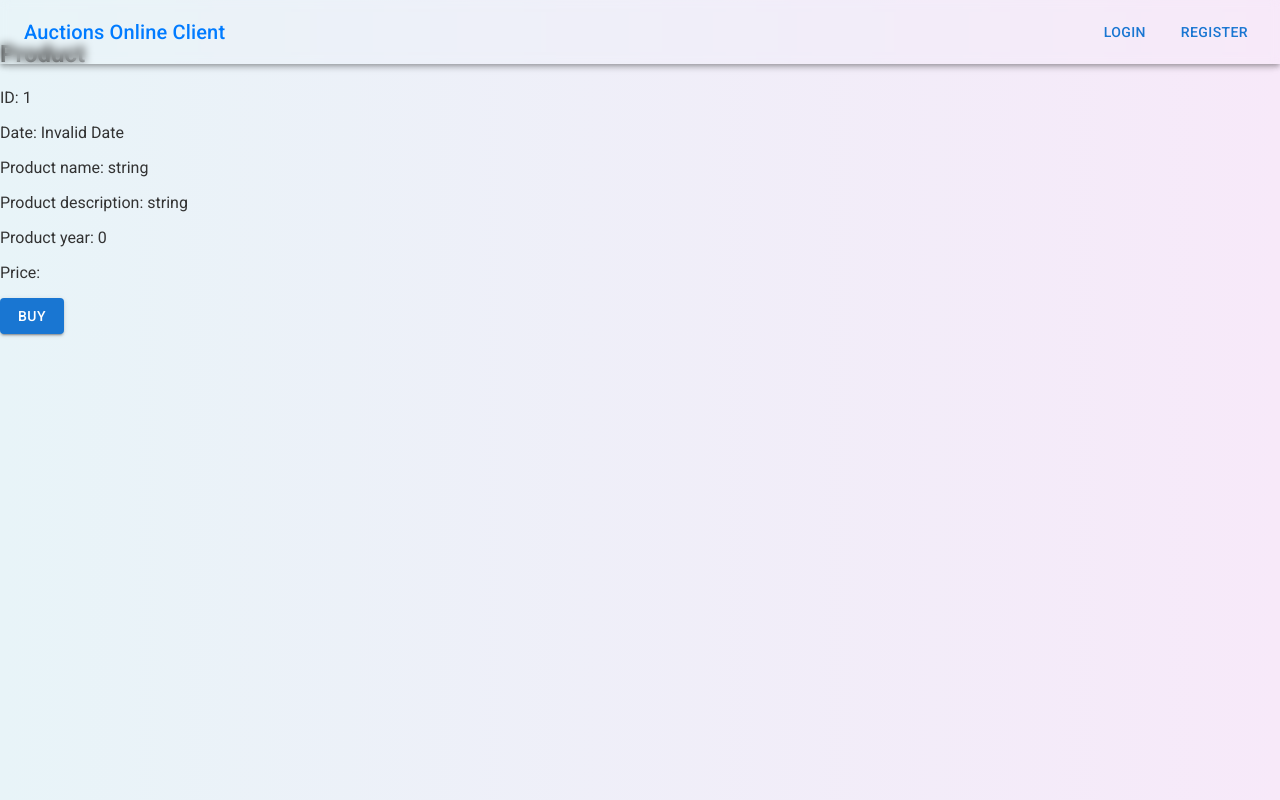
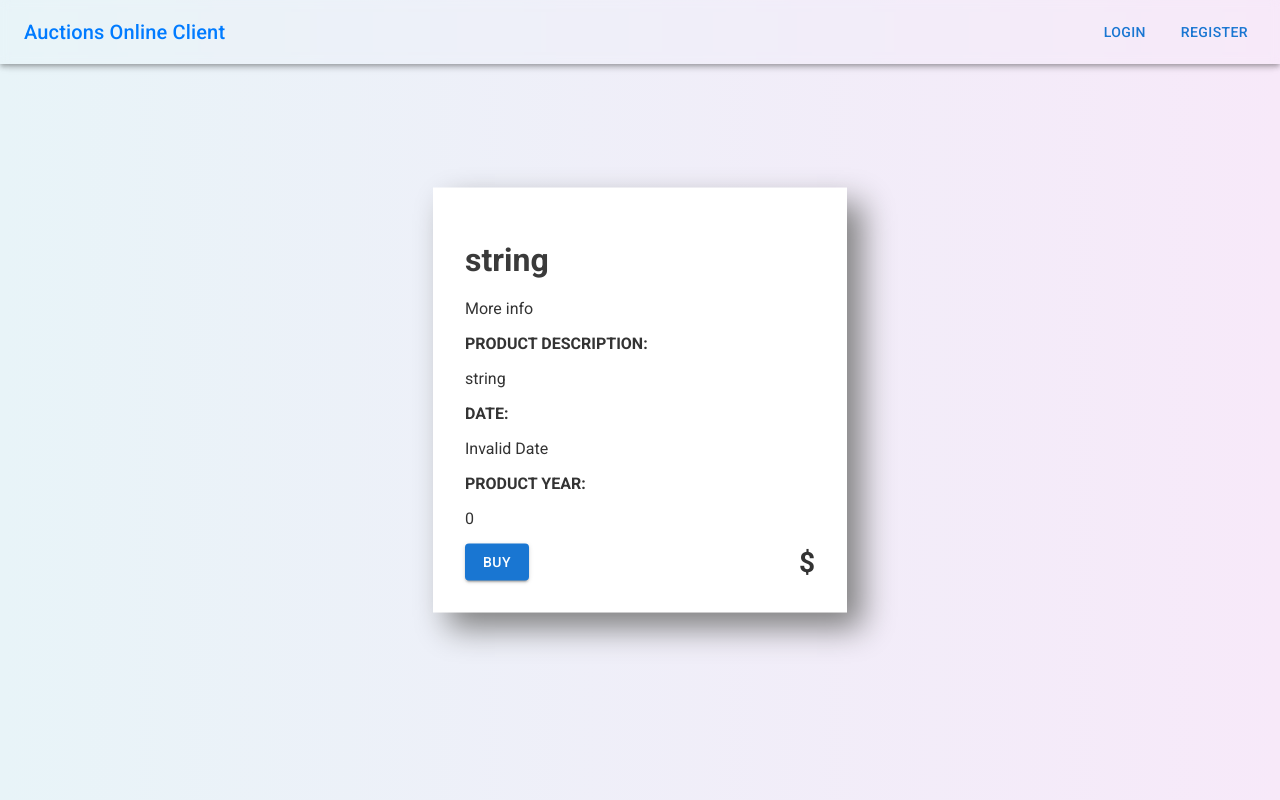
Before and after one commit to ITStepPV321/Auction_client, a React (Create React App) app: page /create-invoice/1 in a window 1280 px wide. Built offline with nearby package versions, Linux system fonts and the light colour scheme; no server answers.

Commit message:
Added Design For Create Invoice Card

```diff
--- a/src/App.css
+++ b/src/App.css
@@ -218,6 +218,13 @@ main {
     align-self: center;
 }
 
+.lbl {
+    margin: 0;
+    padding: 0;
+    text-transform: uppercase;
+    font-weight: 600;
+}
+
 .invoice-id-lbl {
     margin: 0;
     padding: 0;
@@ -322,3 +329,27 @@ main {
     width: 24px;
     height: 24px;
 }
+
+.invoice-product-cont {
+    position: absolute;
+    top: 50%;
+    left: 50%;
+    transform: translate(-50%, -50%);
+    width: 350px;
+    background-color: white;
+    box-shadow: 15px 15px 30px gray;
+}
+
+.invoice-product-name {
+    text-align: start;
+}
+
+.invoice-product-buy-cont {
+    display: flex;
+    justify-content: space-between;
+    align-items: center;
+}
+
+.invoice-product-price {
+    font-size: 28px;
+}
--- a/src/App.tsx
+++ b/src/App.tsx
@@ -11,7 +11,7 @@ import ChangeEmail from "./components/accounts/ChangeEmail";
 import ChangePassword from "./components/accounts/ChangePassword";
 import CreateAuction from "./components/auctions/CreateAuction";
 import DetailsPage from "./components/auctions/DetailsPage";
-import CreateInvoiceCard from "./components/auctions/CreateInvoiceCard";
+import CreateInvoiceCard from "./components/invoices/CreateInvoiceCard";
 import InvoiceCard from "./components/invoices/InvoiceCard";
 
 function App() {
--- a/src/components/auctions/CreateInvoiceCard.tsx
+++ b/src/components/invoices/CreateInvoiceCard.tsx
@@ -1,7 +1,7 @@
 import { IAuction, IAuctionUserCardProps } from "../../types/auction";
 import { useEffect, useState } from "react";
 import { AuctionService } from "../../services/auction.service";
-import { Button } from "@mui/material";
+import { Box, Button, Card, Typography } from "@mui/material";
 import { InvoiceService } from "../../services/invoice.service";
 import { IUser } from "../../types/user";
 import { AuthService } from "../../services/auth.service";
@@ -68,17 +68,34 @@ export default function CreateInvoiceCard() {
     };
 
     return (
-        <div>
-            <h2>Product</h2>
-            <p>ID: {auction?.id}</p>
-            <p>Date: {new Date(auction!.date).toLocaleDateString()}</p>
-            <p>Product name: {auction?.name}</p>
-            <p>Product description: {auction?.description}</p>
-            <p>Product year: {auction?.year}</p>
-            <p>Price: {betHistory?.bet}</p>
-            <Button onClick={buyProduct} variant="contained" color="primary">
-                Buy
-            </Button>
-        </div>
+        <Box className="invoice-product-cont" sx={{ padding: 4 }}>
+            <Box className="invoice-product-info">
+                <h1 className="invoice-product-name">{auction?.name}</h1>
+                <p className="invoice-more-info">More info</p>
+
+                <div className="invoice-product-desc-cont">
+                    <p className="invoice-product-desc lbl">Product description:</p>
+                    <p className="invoice-product-desc">{auction?.description}</p>
+                </div>
+
+                <div className="invoice-product-date-cont">
+                    <p className="invoice-product-date lbl">Date:</p>
+                    <p className="invoice-product-date">{new Date(auction!.date).toLocaleDateString()}</p>
+                </div>
+
+                <div className="invoice-product-year-cont">
+                    <p className="invoice-product-year lbl">Product year:</p>
+                    <p className="invoice-product-year">{auction?.year}</p>
+                </div>
+            </Box>
+
+            <Box className="invoice-product-buy-cont">
+                <Button onClick={buyProduct} variant="contained" color="primary">
+                    Buy
+                </Button>
+
+                <p className="invoice-product-price lbl">${betHistory?.bet}</p>
+            </Box>
+        </Box>
     );
 }
--- a/src/components/invoices/InvoiceUserCard.tsx
+++ b/src/components/invoices/InvoiceUserCard.tsx
@@ -6,6 +6,7 @@ import { IAuction } from "../../types/auction";
 import { AuctionService } from "../../services/auction.service";
 import { Button, Card, CardActions, Typography } from "@mui/material";
 import { useNavigate } from "react-router-dom";
+import { InvoiceService } from "../../services/invoice.service";
 
 export default function InvoiceUserCard({ id, betHistoryId }: IInvoice) {
     const navigate = useNavigate();
@@ -29,8 +30,9 @@ export default function InvoiceUserCard({ id, betHistoryId }: IInvoice) {
         navigate(`/invoice/${id}`);
     };
 
-    const DeleteOnClick = () => {
-        fetchBetHistory();
+    const DeleteOnClick = async () => {
+        await InvoiceService.delete(id);
+        window.location.reload();
     };
 
     return (
--- a/src/services/invoice.service.ts
+++ b/src/services/invoice.service.ts
@@ -31,7 +31,7 @@ export const InvoiceService = {
         return result.data;
     },
 
-    async get(id:number): Promise <IInvoice> {
+    async get(id: number): Promise<IInvoice> {
         const result = await instance.get(`invoices/get/${id}`);
 
         return result.data;
@@ -40,4 +40,8 @@ export const InvoiceService = {
     async post(Invoice: ICreateInvoice): Promise<void> {
         const result = await instance.post(`invoices`, Invoice);
     },
+
+    async delete(Id: Number): Promise<void> {
+        const result = await instance.delete(`invoices/delete/${Id}`);
+    },
 };
```
